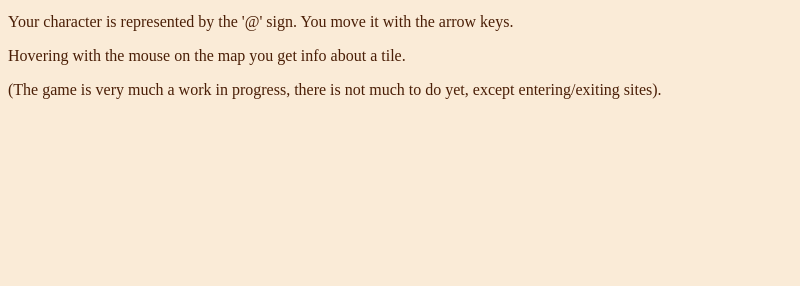
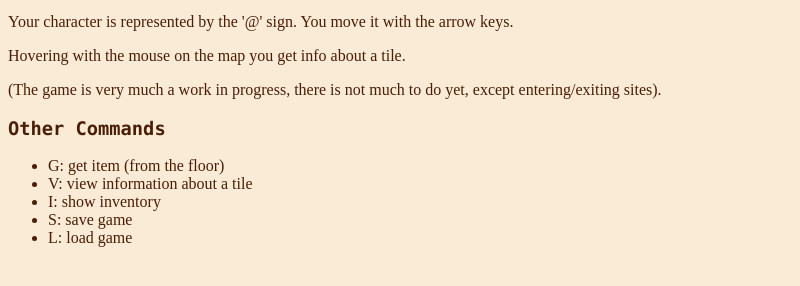
Before and after one commit to angian00/sapientia-ts, a website: page html/howto.html in a window 1280 px wide. Shown: the part 62-348 px from the top of the page, without its empty margins (0-800 px from the left). Drawn offline with Linux system fonts and the light colour scheme; a web font is replaced by a local one.

Commit message:
Improved howto

```diff
--- a/html/howto.html
+++ b/html/howto.html
@@ -11,5 +11,15 @@
 	<p>Your character is represented by the '@' sign. You move it with the arrow keys.</p>
 	<p>Hovering with the mouse on the map you get info about a tile.</p>
 	<p>(The game is very much a work in progress, there is not much to do yet, except entering/exiting sites).</p>
+
+	<h3>Other Commands</h3>
+	<ul>
+		<li>G: get item (from the floor)</li>
+		<li>V: view information about a tile</li>
+		<li>I: show inventory</li>
+		<li>S: save game</li>
+		<li>L: load game</li>
+	</ul>
+
 </body>
 </html>
```
Also changed, not shown: html/index.html (+1 -1 lines).
